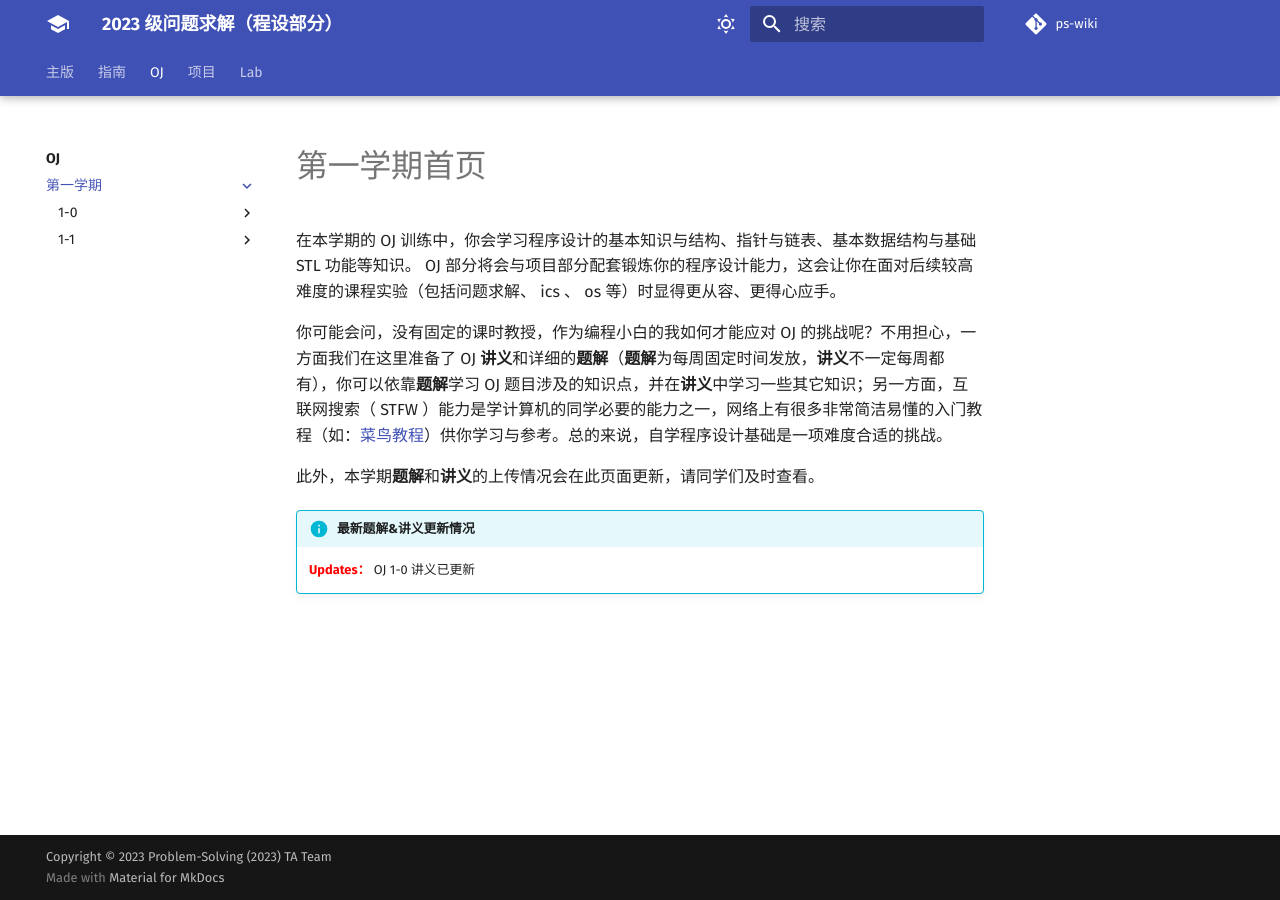
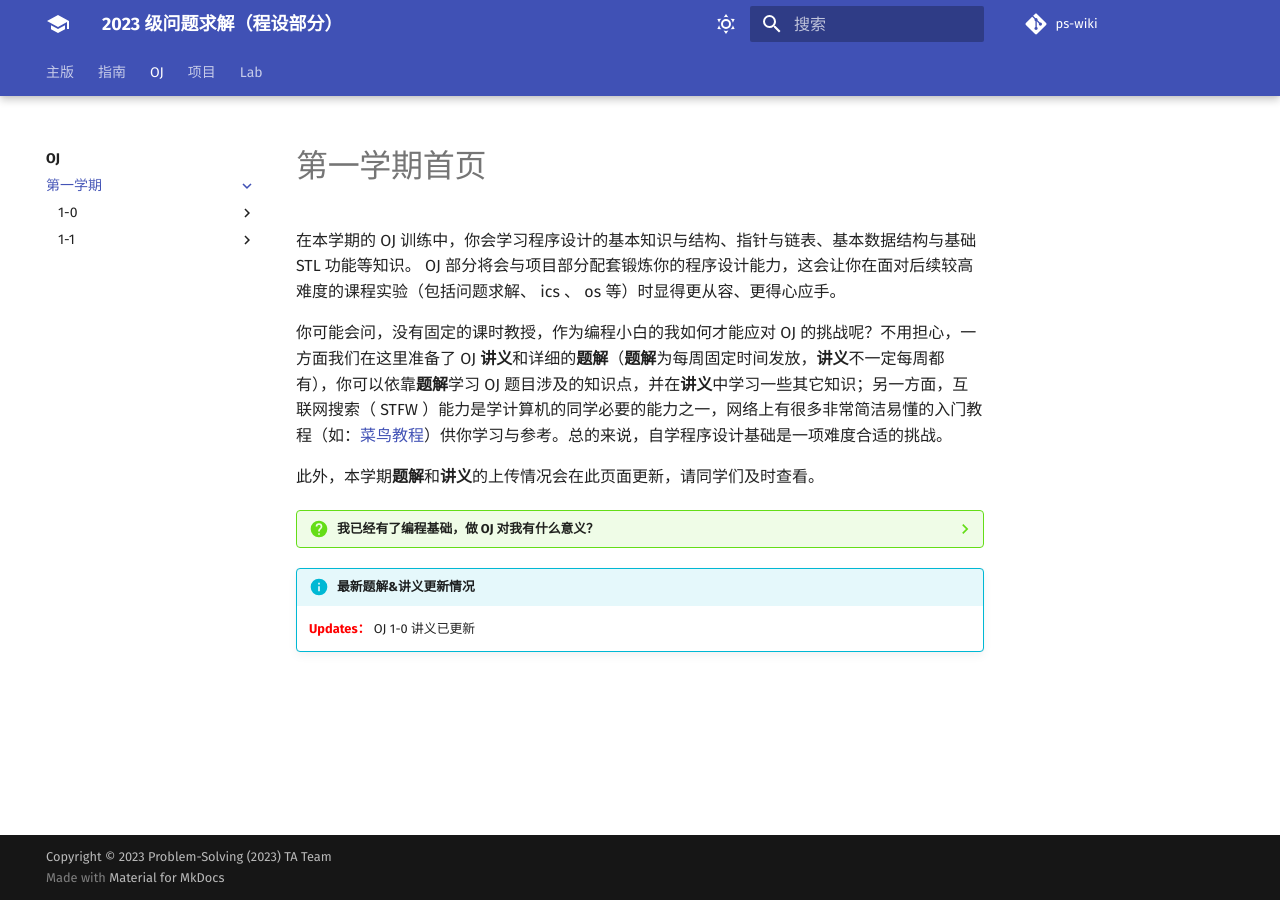
Before and after one commit to PS2023-programming/ps-wiki, an MkDocs documentation site: the page built from docs/oj/ps1/index.md, in a window 1280 px wide. Built offline with MkDocs 1.6.1 and Material for MkDocs 9.7.7, drawn with Linux system fonts in a browser that asks for light colours; comment, search, counter and statistics services are not loaded; part of the change alters nothing that is shown.

Commit message:
add an admonition in ps1oj's index page

```diff
--- a/docs/oj/ps1/index.md
+++ b/docs/oj/ps1/index.md
@@ -6,6 +6,13 @@
 
 此外，本学期**题解**和**讲义**的上传情况会在此页面更新，请同学们及时查看。
 
+??? question "我已经有了编程基础，做 OJ 对我有什么意义？"
+
+    如果你的真的已经**精通**了 C/C++ 编程，那么做 OJ 确实对你没有意义。但是有竞赛基础 $\neq$ 精通 C/C++ 编程（比如，你知道 `strtok`, `strdup` 的作用么？）。
+
+    除了前几周的 OJ 纯粹是最基础的 C++ 编程而外，在后续的课程中我们还会加入一些在 C/C++ 编程中很重要，但在竞赛中较少要求的细节。另外，我们还会加入很多让你也会感到一定挑战的代码能力题（例如，链表实现内存分配）。
+
+
 !!! info "最新题解&讲义更新情况"
 
     <font color=red><b>Updates：</b></font> OJ 1-0 讲义已更新
```
